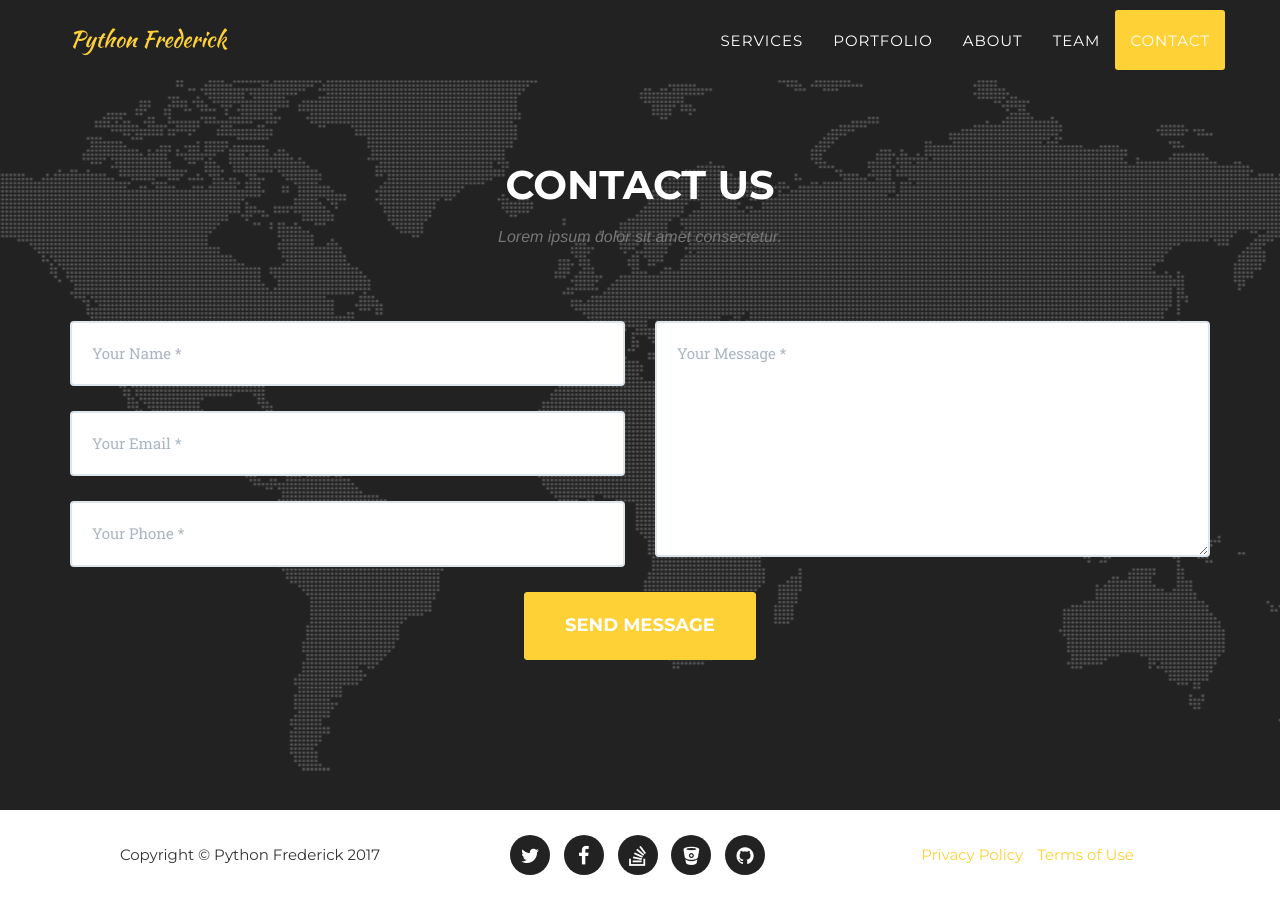
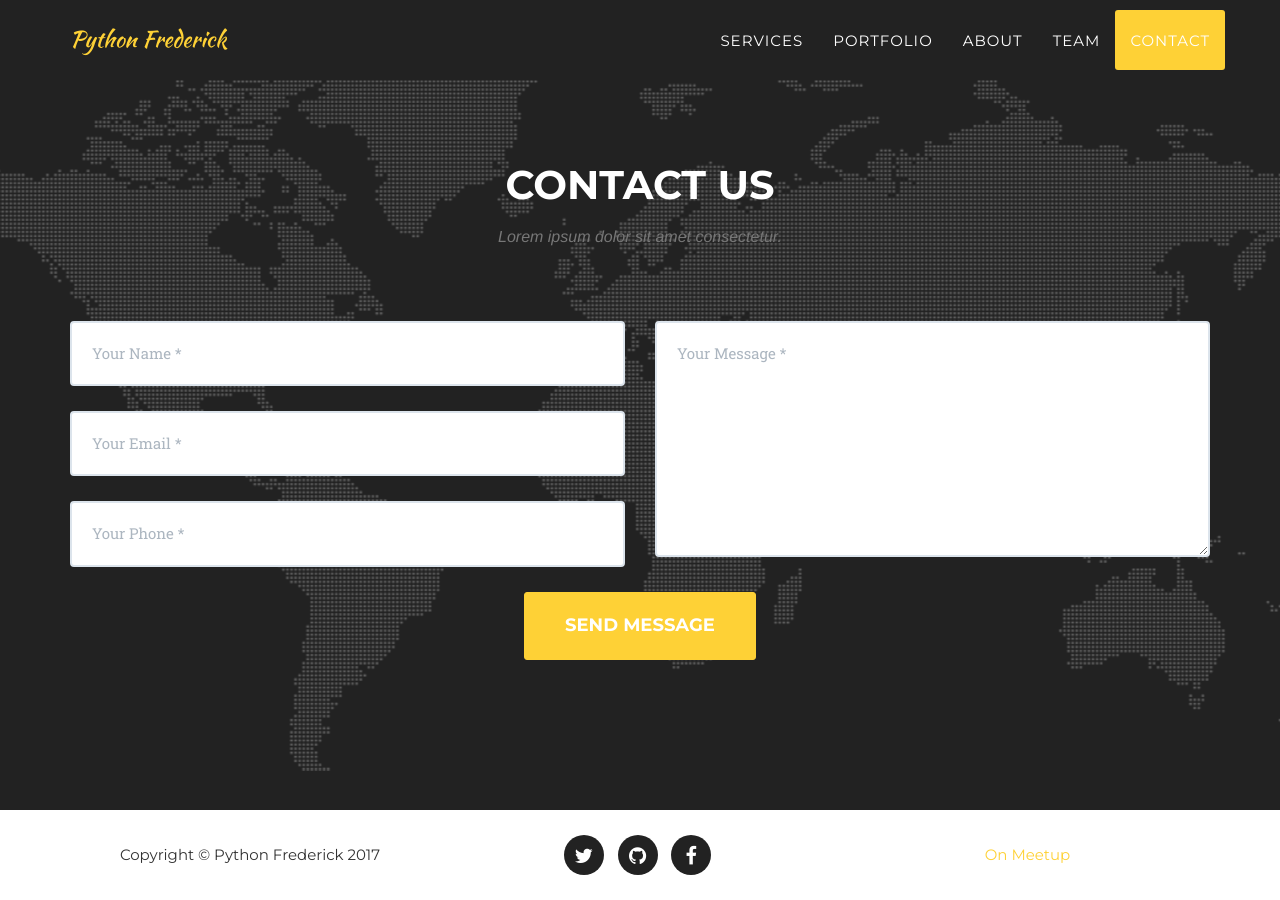
Before and after one commit to python-frederick/python-frederick.github.io, a Jekyll site: the page built from index.html, in a window 1280 px wide and 900 px high, scrolled down 5636 px. Built offline with Jekyll 4.4.1, drawn with Linux system fonts in a browser that asks for light colours; some web fonts are replaced; part of the change alters nothing that is shown.

Commit message:
Update footer.

```diff
--- a/_config.yml
+++ b/_config.yml
@@ -48,15 +48,11 @@ people:
 # Social networks usernames (many more available: google-plus, flickr, dribbble, pinterest, instagram, tumblr, linkedin, etc.)
 social:
   - title: twitter
-    url: http://twitter.com/jekyllrb
+    url: https://twitter.com/pythonfrederick
+  - title: github
+    url: https://github.com/python-frederick
   - title: facebook
-    url:
-  - title: stack-overflow
-    url: http://stackoverflow.com/questions/tagged/jekyll
-  - title: bitbucket
-    url: http://bitbucket.org/jekyll
-  - title: github
-    url: http://github.com/jekyll
+    url: https://www.facebook.com/PythonFrederick/
 
 # Postal address (add as many lines as necessary)
 address:
--- a/_includes/footer.html
+++ b/_includes/footer.html
@@ -14,9 +14,7 @@
                 </div>
                 <div class="col-md-4">
                     <ul class="list-inline quicklinks">
-                        <li><a href="#">Privacy Policy</a>
-                        </li>
-                        <li><a href="#">Terms of Use</a>
+                        <li><a href="https://www.meetup.com/python-frederick/">On Meetup</a>
                         </li>
                     </ul>
                 </div>
```
